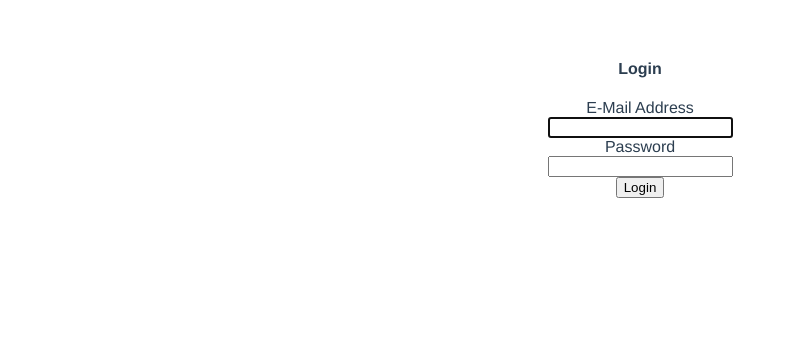
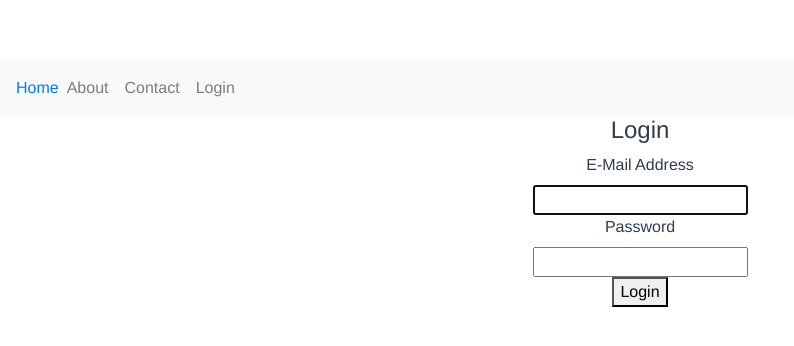
Before and after one commit to mkabage/mister-fleurs, a Vue app: page /login in a window 1280 px wide. Shown: the top 346 px of the page, without its empty margins (0-794 px from the left). Built offline with nearby package versions, Linux system fonts and the light colour scheme.

Commit message:
Added Home page with products API integration

```diff
--- a/src/components/App.vue
+++ b/src/components/App.vue
@@ -1,5 +1,27 @@
 <template>
   <div id="app">
+
+    <nav class="navbar navbar-expand-lg navbar-light bg-light">
+    <router-link to="/">Home</router-link>
+    <button class="navbar-toggler" type="button" data-toggle="collapse" data-target="#navbarNav" aria-controls="navbarNav" aria-expanded="false" aria-label="Toggle navigation">
+      <span class="navbar-toggler-icon"></span>
+    </button>
+    <div class="collapse navbar-collapse" id="navbarNav">
+
+      <ul class="navbar-nav">
+      <li class="nav-item">
+      <router-link class="nav-link" to="/about">About</router-link>
+      </li>
+      <li class="nav-item">
+      <router-link class="nav-link" to="/contact">Contact</router-link>
+      </li>
+      <li class="nav-item">
+      <router-link class="nav-link" to="/login">Login</router-link>
+      </li>
+      </ul>
+    </div>
+  </nav>
+
     <router-view></router-view>
   </div>
 </template>
--- a/src/components/Home.vue
+++ b/src/components/Home.vue
@@ -1,12 +1,35 @@
 <template>
   <div>
-    Home
+    <div class="row">
+    <div class="col-md-4" style="border: 1px solid gray" v-for="product in this.products" :key="product.name" :name="product.name">
+      <div>{{product.name}}</div>
+      <img :src="product.img" style="width: 100%"/>
+      <span> Price: {{product.amount}}</span>
+      <a class="text-info" href="">Add to cart</a>
+     </div>
+      </div>
   </div>
 </template>
 
 <script>
+import Product from './Product'
+
 export default {
   name: 'home',
+  components: {
+    Product
+  },
+  data: function(){
+    return {
+      products: []
+    }
+  },
+  created(){
+    this.$http.get('https://api.myjson.com/bins/19pv12').then(res => {
+      console.log(res, '???%%%');
+      this.products = res.data;
+    })
+  },
   components: {
   }
 }
--- /dev/null
+++ b/src/components/Product.vue
@@ -0,0 +1,22 @@
+<template>
+  <div>
+    Home
+  </div>
+</template>
+
+<script>
+export default {
+  name: 'Product',
+  props: {
+      img: String,
+      name: String,
+      amount: Number
+  },
+  components: {
+  }
+}
+</script>
+
+<style>
+
+</style>
--- a/src/main.js
+++ b/src/main.js
@@ -6,6 +6,11 @@
 import Contact from './components/Contact.vue'
 import Dashboard from './components/Dashboard.vue'
 import Login from './components/Login.vue'
+import axios from 'axios'
+import BootstrapVue from 'bootstrap-vue'
+
+import 'bootstrap/dist/css/bootstrap.css'
+import 'bootstrap-vue/dist/bootstrap-vue.css'
 
 Vue.config.productionTip = false
 
@@ -19,6 +24,8 @@
 
 Vue.use(VueRouter)
 
+Vue.prototype.$http = axios
+
 new Vue({
   render: h => h(App),
   router: router
```
Also changed, not shown: package.json (+8 -7 lines), 2 other files (tests, documents, lock files or other folders).
